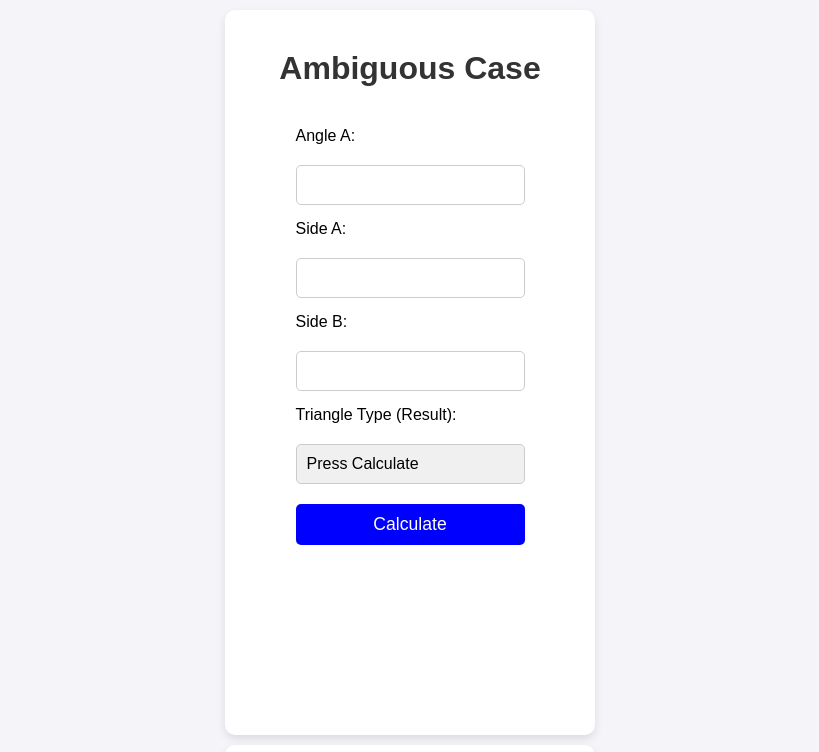
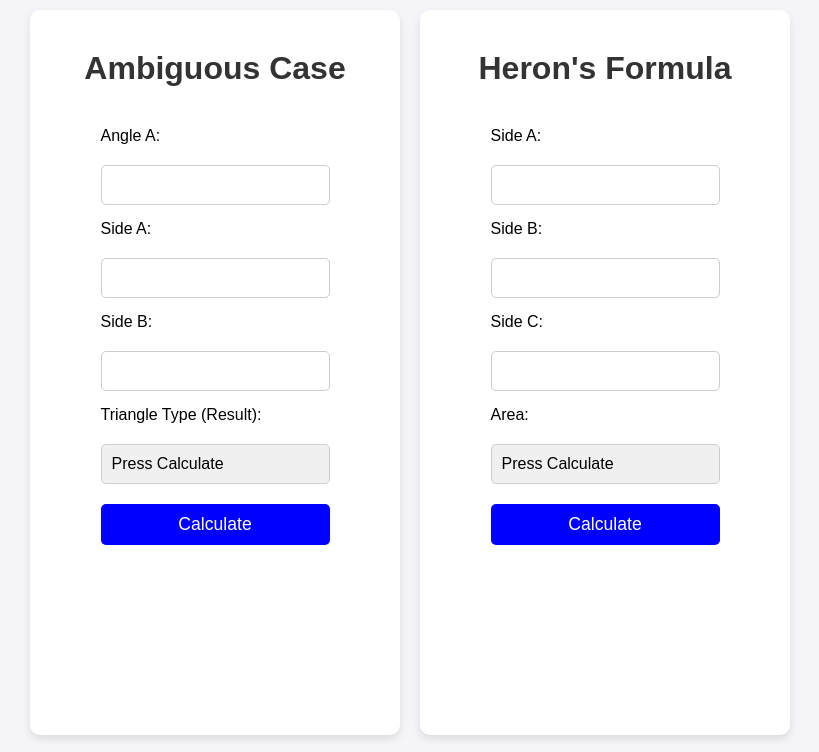
Before and after one commit to J-S00n/Assignment-4, a React (Vite) app: page / in a window 1280 px wide. Shown: the top 752 px of the page, without its empty margins (230-1049 px from the left). Built offline with nearby package versions, Linux system fonts and the light colour scheme.

Commit message:
Added parent container

```diff
--- a/package.json
+++ b/package.json
@@ -22,6 +22,6 @@
     "eslint-plugin-react-hooks": "^5.1.0",
     "eslint-plugin-react-refresh": "^0.4.19",
     "globals": "^15.15.0",
-    "vite": "^6.2.0"
+    "vite": "^6.2.2"
   }
 }
--- a/src/App.css
+++ b/src/App.css
@@ -92,6 +92,11 @@ form button {
     margin-top: 5px;
 }
 
+.main-container{
+    display: grid;
+    grid-template-columns: 1fr 1fr;
+}
+
 /* Mobile responsiveness */
 @media (max-width: 600px) {
     .container {
--- a/src/App.jsx
+++ b/src/App.jsx
@@ -7,12 +7,12 @@ import PolynomialFunction from './components/PolynomialFunction'
 function App() {
 
   return (
-    <>
+    <div className="main-container">
       < AmbiguousCase />
       < HeronsFormula />
       < NewtonsMethod />
       < PolynomialFunction />
-    </>
+    </div>
   );
 }
 
```
Also changed, not shown: 1 other file (tests, documents, lock files or other folders).
